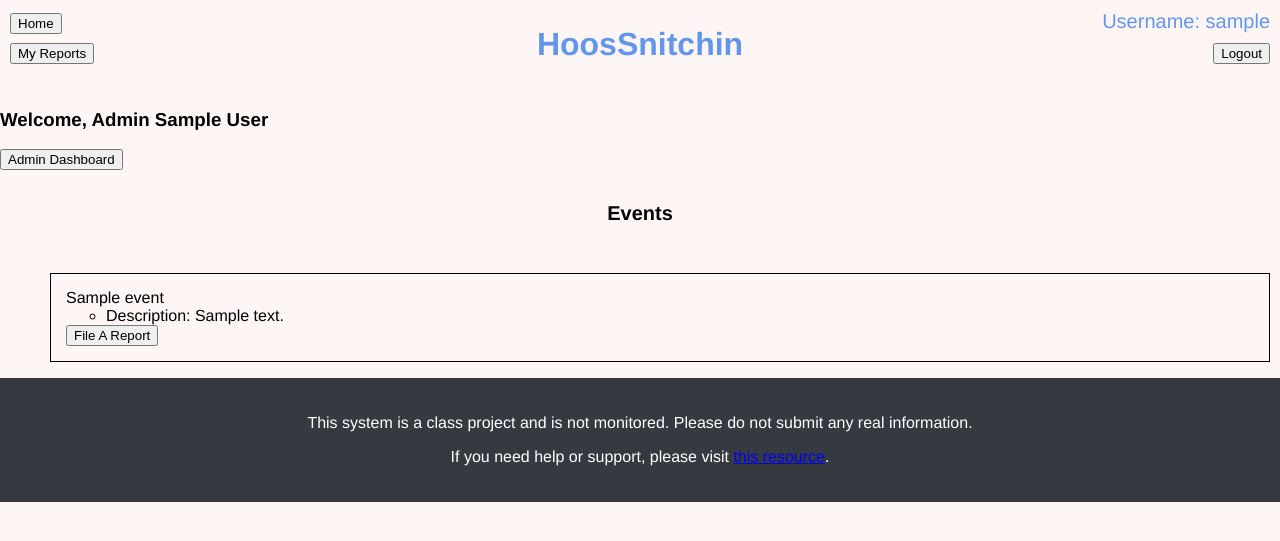
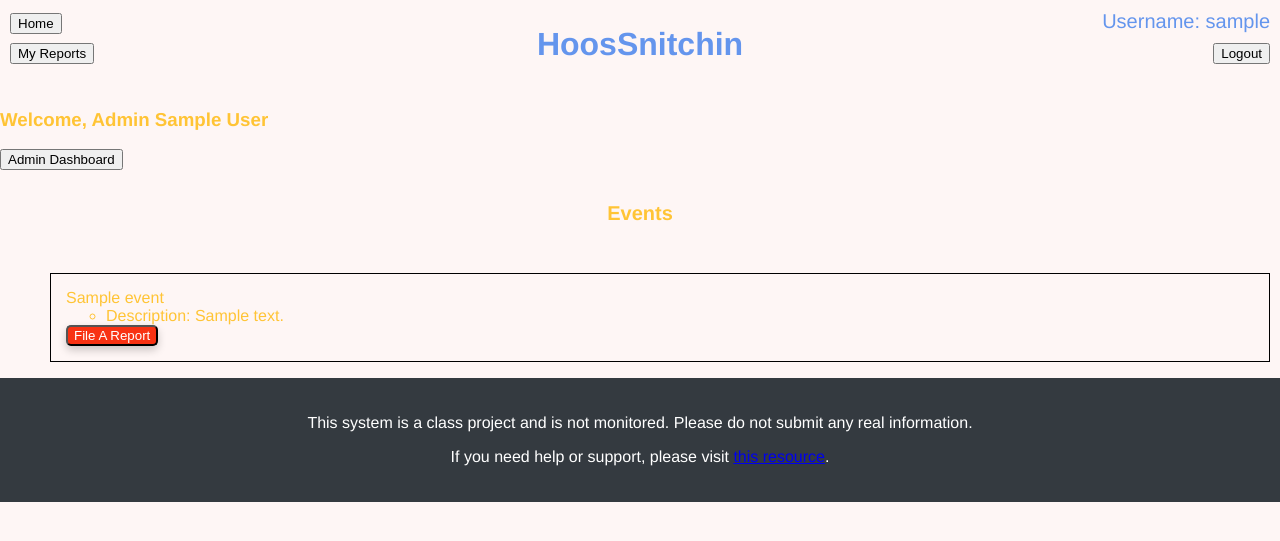
Before and after one commit to kimberlyyliuu/HoosSnitchin, a Django app: page / in a window 1280 px wide. Shown: the top 541 px of the page. Run offline with Django 5.2, Linux system fonts and the light colour scheme; a user stored in the database is signed in; tables that the repository leaves empty hold one stand-in row (values such as "Sample post").

Commit message:
styled the report button to be red and have interactions

```diff
--- a/main/static/main/home_events.css
+++ b/main/static/main/home_events.css
@@ -1,6 +1,9 @@
-body, h1, h2, h3, h4, h5, h6, p, a {
+h1, h2, h3, h4, h5, h6, p, a {
             font-family: Helvetica, Arial, sans-serif;
         }
+
+
+
         .event {
             border: 1px solid black;
             padding: 15px;
@@ -12,4 +15,5 @@ body, h1, h2, h3, h4, h5, h6, p, a {
             padding: 5px;
             cursor: pointer;
             font-size: 20px;
+
         }
--- a/main/static/main/style.css
+++ b/main/static/main/style.css
@@ -1,4 +1,23 @@
 body {
-        font-family: Helvetica, Arial, sans-serif;
+    font-family: Helvetica, Arial, sans-serif;
     background-color: #fef6f5;
+    color: #ffc435
       }
+
+.report-button {
+    color:white;
+    background-color: #f83213;
+    border-radius: 5px;
+    box-shadow: 0 4px 8px rgba(0,0,0,0.2);
+    transition: background-color 0.3s, transform 0.2s;
+}
+
+.report-button:hover {
+    background-color: #f83213;
+    transform: scale(1.1);
+}
+
+.report-button:active {
+  background-color: #004299;
+  transform: translateY(2px);
+}
--- a/main/templates/main/index.html
+++ b/main/templates/main/index.html
@@ -29,14 +29,16 @@
     <ul>
     {% for event in events %}
         <div class="event">
-            {{ event.title }}
+            <div class = 'eventname'>
+                {{ event.title }}
+            </div>
             <ul>
                 <li>Description: {{ event.description }}</li>
             </ul>
             {%  if user.is_authenticated %}
-            <button onclick="window.location.href='/report/';">File A Report</button>
+            <button class="report-button" onclick="window.location.href='/report/';">File A Report</button>
             {% else %}
-            <button onclick="window.location.href='/report/';">File A Report Anonymously</button>
+            <button class="report-button" onclick="window.location.href='/report/';">File A Report Anonymously</button>
             {% endif %}
         </div>
     {% endfor %}
```
